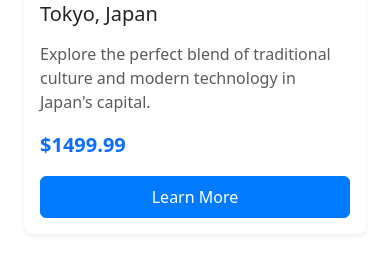
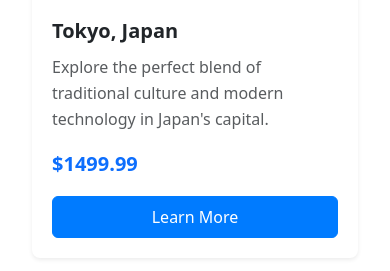
Before and after one commit to alimuneer001/Welcome-to-Dream-Travels, a Flask app: page / in a window 390 px wide. Shown: the part 1586-1857 px from the top of the page. Run offline with Flask 3, Linux system fonts and the light colour scheme; data comes from the database, SQL or seed files in the repository.

Commit message:
Fix card content alignment: Proper flexbox distribution and spacing for Vercel

```diff
--- a/static/css/style.css
+++ b/static/css/style.css
@@ -21,11 +21,33 @@
     border-radius: 8px;
     overflow: hidden;
     position: relative;
+    display: flex;
+    flex-direction: column;
+    height: 100%;
 }
 
 .card:hover {
     transform: translateY(-5px);
     box-shadow: 0 8px 12px rgba(0, 0, 0, 0.15);
+}
+
+.card-body {
+    display: flex !important;
+    flex-direction: column !important;
+    flex: 1 1 auto;
+    padding: 1.25rem;
+}
+
+.card-title {
+    margin-bottom: 0.75rem;
+    font-weight: 600;
+    font-size: 1.25rem;
+}
+
+.card-text {
+    margin-bottom: 1rem;
+    line-height: 1.6;
+    flex: 1 1 auto;
 }
 
 .card-img-top {
@@ -100,15 +122,23 @@ footer a:hover {
     display: flex;
     flex-wrap: wrap;
     justify-content: center;
+    align-items: stretch;
     gap: 1.5rem;
     margin: 0 auto;
+    width: 100%;
 }
 
-.destinations-row .col-md-4 {
+.destinations-row > .col-md-4 {
     flex: 0 0 calc(33.333% - 1rem);
     max-width: calc(33.333% - 1rem);
     margin-bottom: 1.5rem;
     padding: 0;
+    display: flex;
+}
+
+.destinations-row > .col-md-4 > .card {
+    width: 100%;
+    margin: 0;
 }
 
 .card-img-overlay {
@@ -201,7 +231,7 @@ footer a:hover {
 
 /* Responsive adjustments */
 @media (max-width: 992px) {
-    .destinations-row .col-md-4 {
+    .destinations-row > .col-md-4 {
         flex: 0 0 calc(50% - 0.75rem);
         max-width: calc(50% - 0.75rem);
     }
@@ -212,7 +242,11 @@ footer a:hover {
         padding: 2rem 1rem;
     }
 
-    .destinations-row .col-md-4 {
+    .destinations-row {
+        gap: 1rem;
+    }
+
+    .destinations-row > .col-md-4 {
         flex: 0 0 100%;
         max-width: 100%;
     }
@@ -236,6 +270,11 @@ footer a:hover {
     }
 
     .destinations-row {
-        gap: 1rem;
+        gap: 0.75rem;
+    }
+
+    .container {
+        padding-left: 0.5rem;
+        padding-right: 0.5rem;
     }
 }
--- a/templates/home.html
+++ b/templates/home.html
@@ -8,10 +8,10 @@
     <p class="lead">Discover amazing destinations and create unforgettable memories</p>
 </div>
 
-<div class="container">
-    <div class="row justify-content-center mt-5 destinations-row">
+<div class="container px-3">
+    <div class="row justify-content-center mt-5 destinations-row mx-auto">
         {% for destination in destinations %}
-        <div class="col-md-4 col-sm-6 col-12 mb-4">
+        <div class="col-md-4 col-sm-6 col-12 mb-4 px-2">
             <div class="card h-100 shadow-sm">
                 {% if destination.get('image_url') %}
                 <img src="{{ destination.get('image_url') }}"
@@ -25,11 +25,11 @@
                      alt="{{ destination.get('name', 'Destination') }}"
                      loading="lazy">
                 {% endif %}
-                <div class="card-body d-flex flex-column">
-                    <h5 class="card-title mb-3">{{ destination.get('name', 'Destination') }}</h5>
-                    <p class="card-text flex-grow-1 text-muted">{{ destination.get('description', '')[:150] }}{% if destination.get('description', '')|length > 150 %}...{% endif %}</p>
+                <div class="card-body">
+                    <h5 class="card-title">{{ destination.get('name', 'Destination') }}</h5>
+                    <p class="card-text text-muted">{{ destination.get('description', '')[:150] }}{% if destination.get('description', '')|length > 150 %}...{% endif %}</p>
                     <p class="card-text mb-3"><strong class="text-primary fs-5">${{ "%.2f"|format(destination.get('price', 0)) }}</strong></p>
-                    <a href="{{ url_for('destination_detail', id=destination.get('id')) }}" class="btn btn-primary mt-auto">Learn More</a>
+                    <a href="{{ url_for('destination_detail', id=destination.get('id')) }}" class="btn btn-primary w-100">Learn More</a>
                 </div>
             </div>
         </div>
```
